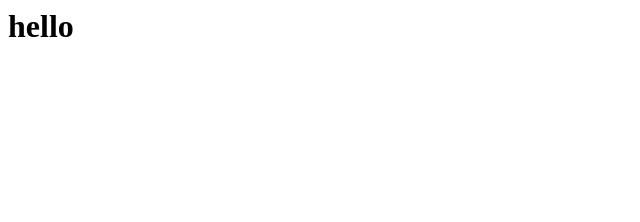
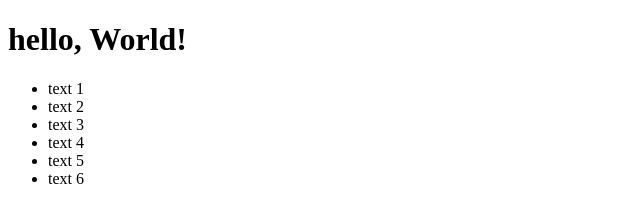
Before and after one commit to SlyvkanychDis/Test, a plain HTML site: page index.html in a window 1280 px wide. Shown: the whole page, without its empty margins (0-640 px from the left). Drawn offline with Linux system fonts and the light colour scheme.

Commit message:
new changes

```diff
--- a/index.html
+++ b/index.html
@@ -1 +1,18 @@
-<h1> hello</h1>
+<!DOCTYPE html>
+<html lang="en">
+<head>
+    <meta charset="UTF-8">
+    <title>Document</title>
+</head>
+<body>
+    <h1> hello, World!</h1>
+    <ul>
+        <li>text 1</li>
+        <li>text 2</li>
+        <li>text 3</li>
+        <li>text 4</li>
+        <li>text 5</li>
+        <li>text 6</li>
+    </ul>
+</body>
+</html>
```
